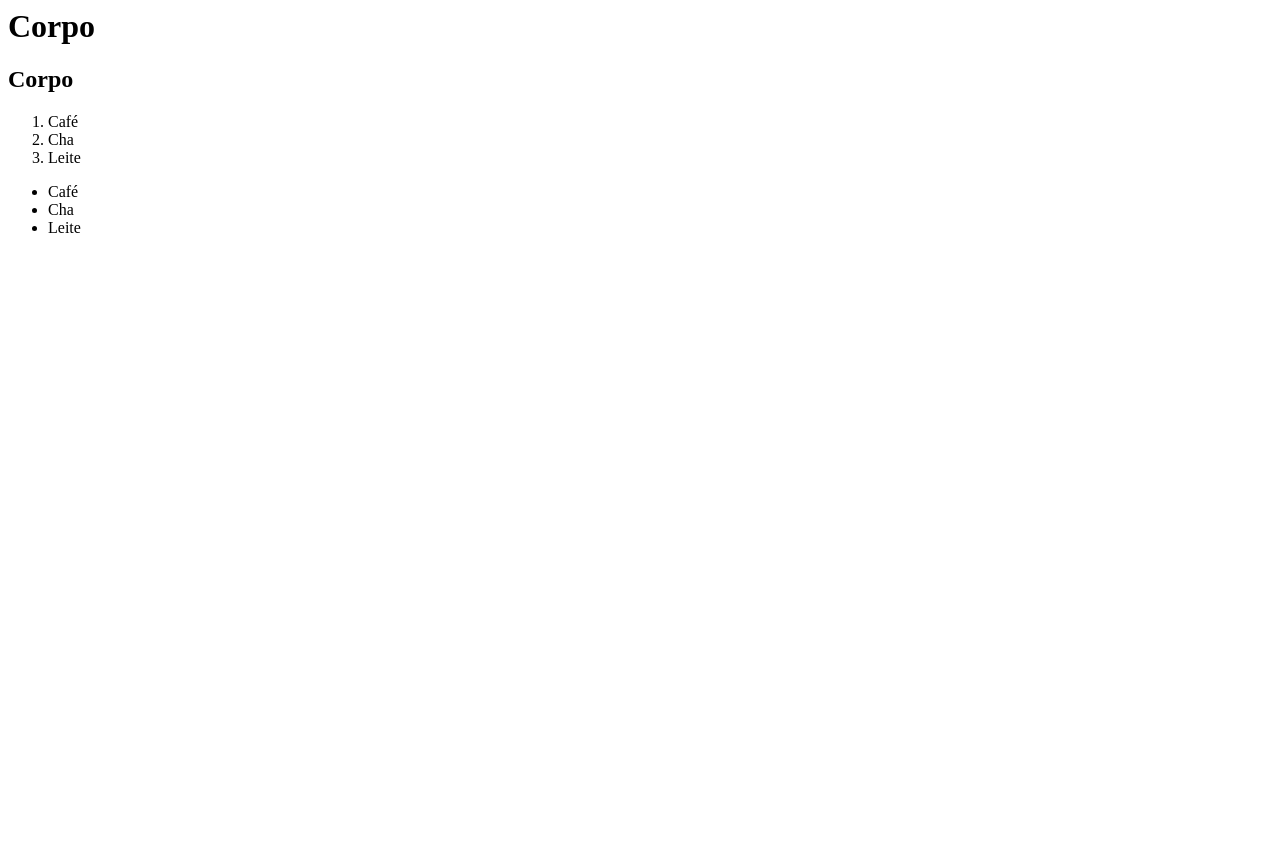
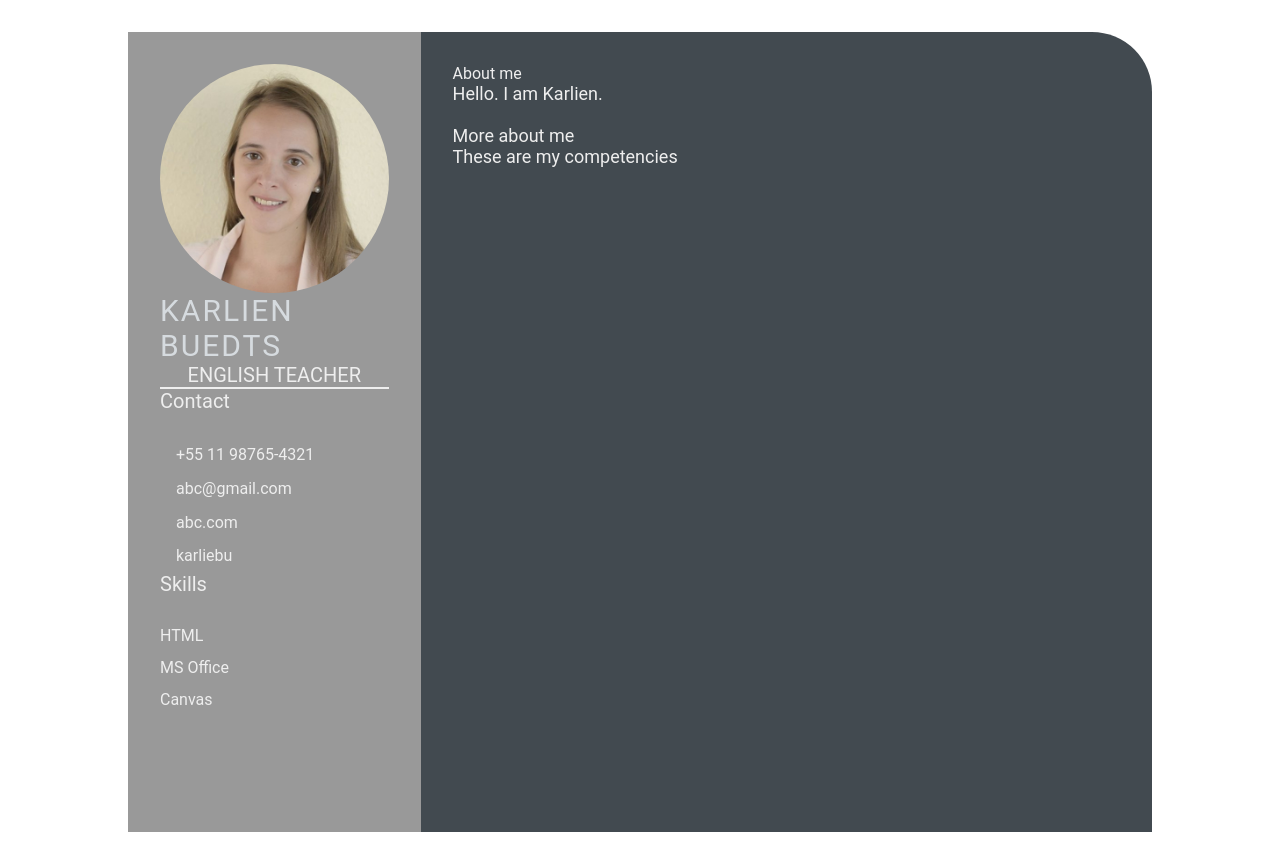
Before and after one commit to karliebu/karliebu.github.io, a plain HTML site: page index.html in a window 1280 px wide. Before the commit the page ends 800 px from the top, so only its background shows below. Drawn offline with Linux system fonts and the light colour scheme.

Commit message:
feature: add img/ and style.css (#2)

```diff
--- a/index.html
+++ b/index.html
@@ -1,21 +1,58 @@
-<html>
-    <head>
-        <title>
-            Olá, eu sou a cabeça
-        </title>
-    </head>
-    <body>
-        <h1>Corpo</h1>
-        <h2>Corpo</h2>
-    </body>
-    <ol>
-        <li>Café</li>
-        <li>Cha</li>
-        <li>Leite</li>
-    </ol>
-    <ul>
-        <li>Café</li>
-        <li>Cha</li>
-        <li>Leite</li>
-    </ul>
+<html lang="en">
+<head>
+    <meta charset="UTF-8">
+    <meta http-equiv="X-UA-Compatible" content="IE=edge">
+    <meta name="viewport" content="width=device-width, initial-scale=1.0">
+    <title>Karlien Buedts CV</title>
+
+    <link rel="stylesheet" href="style.css">
+
+</head>
+<body>
+    <main class="resume-contents">
+        <section class="left-section">
+            <div class="left-section-contents">
+                <div class="profile">
+                    <img class="profile-image" src="img/profile-image.jpg" alt="Profile image">
+                    <p class="name">Karlien Buedts</p>
+                    <p class="profession">English teacher</p>
+                </div>
+                <div class="contact-info">
+                    <p class="left-title">Contact</p>
+                    <ul>
+                        <li><i class="fa fa-phone"></i>+55 11 98765-4321
+                        </li>
+                        <li><i class="fa fa-envelope"></i>abc@gmail.com
+                        </li>
+                        <li><i class="fa fa-globe"></i>abc.com
+                        </li>
+                        <li><i class="fa fa-github"></i>karliebu
+                        </li>
+                    </ul>
+                </div>
+                <div class="Skills">
+                    <p class="left-title">Skills</p>
+                    <ul>
+                        <li><p>HTML</p></li>
+                        <li><p>MS Office</p></li>
+                        <li><p>Canvas</p></li>
+                    </ul>
+                </div>
+            </div>
+        </section>
+
+        <section class="right-section">
+            <div class="right-section-contents">
+                <section class="about gap">
+                    <div class="right-title">About me</div>
+                    <p class="about-me-contents">
+                        Hello. I am Karlien.<br>
+                        <br> More about me
+                        <br> These are my competencies
+                    </p>
+                </section>
+            </div>
+        </section>
+    </main>
+</body>
 </html>
--- /dev/null
+++ b/style.css
@@ -0,0 +1,103 @@
+* {
+    margin: 0;
+    padding: 0;
+    box-sizing: border-box;
+    list-style: none;
+    font-family: 'Roboto', sans-serif;
+}
+
+.resume-contents {
+    min-height: 100vh;
+    width: 80%;
+    margin: 2rem auto;
+    display: grid;
+    grid-template-columns: repeat(7, 1fr);
+}
+
+.left-section {
+    grid-column: span 2;
+    height: 100%;
+    background-color: #999999;
+}
+
+.right-section {
+    grid-column: span 5;
+    height: 100%;
+    background-color: #424a50;
+    border-radius: 0px 60px 0px 0px;
+}
+
+.left-section-contents{
+    padding: 2rem 2rem;
+}
+
+.profile {
+    width: 100%;
+    border-bottom: 2px solid #eeeeee;
+}
+
+.profile .profile-image {
+    width: 100%;
+    border-radius: 100%;
+}
+
+.name {
+    color: #D6DBDF;
+    font-size: 30px;
+    letter-spacing: 2px;
+    text-transform: uppercase;
+}
+
+.profession {
+    color: #eeeeee;
+    font-size: 20px;
+    text-transform: uppercase;
+    text-align: center;
+}
+
+/* .contact-info { border-bottom: 2px solid #1B2631; } */
+.left-title {
+    color: #eeeeee;
+    font-size: 20px;
+}
+
+.contact-info ul {
+    padding-top: 1.5rem;
+}
+
+.contact-info ul li,
+.references ul li {
+    padding: .4rem 0;
+    color: #eeeeee;
+}
+
+.contact-info ul li i,
+.references ul li i {
+    padding-right: 1rem;
+    font-size: 18px;
+    color: #eeeeee;
+}
+
+.skills ul {
+    padding-top: 1.5rem;
+}
+.skills ul li p {
+    padding: .4rem 0;
+    color: #eeeeee;
+}
+
+.right-section-contents {
+    padding: 2rem 2rem;
+}
+
+.right-title {
+    color: #eeeeee;
+}
+
+.gap {
+    padding-bottom: 2rem;
+}
+.about-me-contents {
+    font-size: 18px;
+    color: #eeeeee;
+}
```
Also changed, not shown: img/profile-image.jpg (added).
